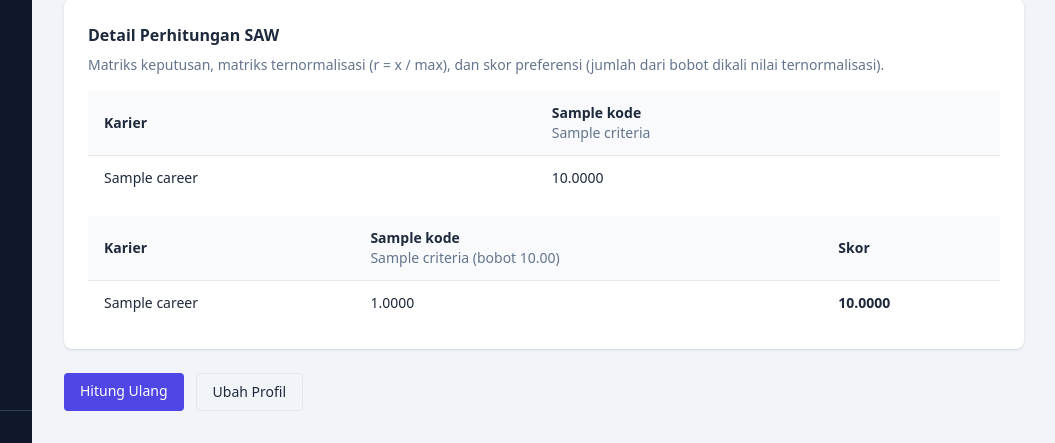
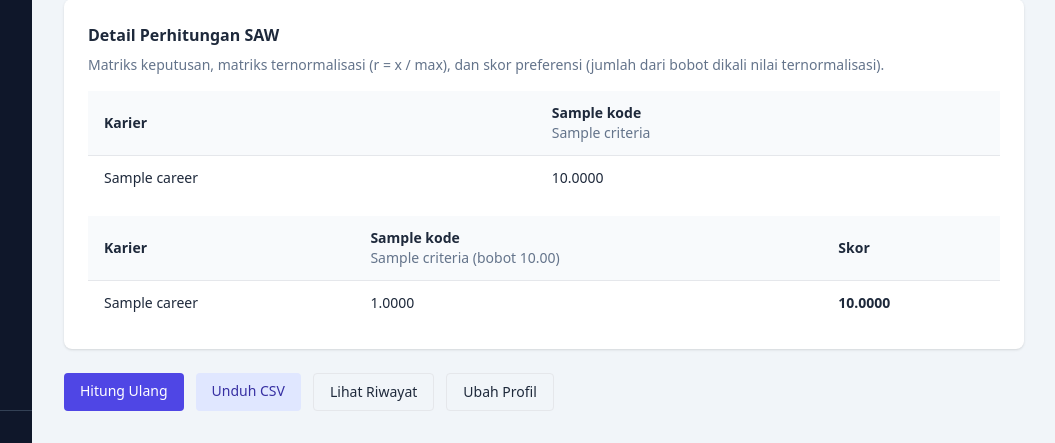
Before and after one commit to yfujust-collab/spk-rekomendasi-karier, a Flask app: template app/templates/spk/hasil.html in a window 1280 px wide. Shown: the part 718-1161 px from the top of the page, without its empty margins (224-1279 px from the left). Run offline with Flask 3, Linux system fonts and the light colour scheme; the template is opened without the code that fills it: most values are stand-ins (such as "Sample title", 1, 10 or a date in 2020); some libraries are stand-ins or nearby versions.

Commit message:
feat: riwayat rekomendasi per batch dan unduh CSV

```diff
--- a/app/templates/spk/hasil.html
+++ b/app/templates/spk/hasil.html
@@ -82,8 +82,10 @@
   </div>
 </div>
 
-<div class="flex gap-3">
+<div class="flex flex-wrap gap-3">
   <a href="{{ url_for('spk.hitung') }}" class="bg-indigo-600 text-white rounded px-4 py-2 text-sm hover:bg-indigo-700">Hitung Ulang</a>
+  <a href="{{ url_for('spk.export_csv') }}" class="bg-indigo-100 text-indigo-800 rounded px-4 py-2 text-sm hover:bg-indigo-200">Unduh CSV</a>
+  <a href="{{ url_for('spk.riwayat') }}" class="border rounded px-4 py-2 text-sm hover:bg-slate-50">Lihat Riwayat</a>
   <a href="{{ url_for('spk.profil') }}" class="border rounded px-4 py-2 text-sm hover:bg-slate-50">Ubah Profil</a>
 </div>
 {% endblock %}
```
